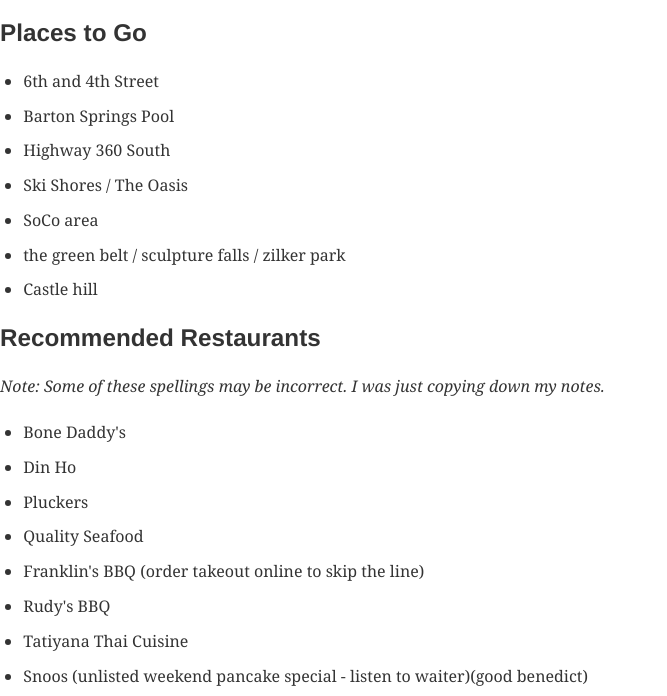
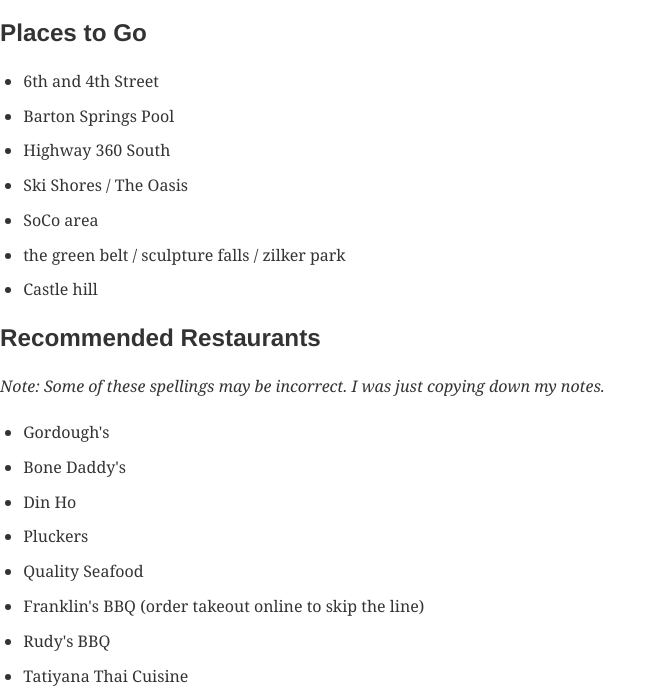
Before and after one commit to NoahLE/Developer-Notes, a Gatsby site: page /travel/austin/ in a window 1280 px wide. Shown: the part 77-773 px from the top of the page, without its empty margins (0-667 px from the left). Built offline with nearby package versions, Linux system fonts and the light colour scheme; Gatsby itself is replaced by a stand-in of ours; some packages are replaced by stand-ins of ours.

Commit message:
added restaurant

```diff
--- a/content/travel/austin.md
+++ b/content/travel/austin.md
@@ -19,6 +19,7 @@
 
 *Note: Some of these spellings may be incorrect. I was just copying down my notes.*
 
+- Gordough's
 - Bone Daddy's
 - Din Ho
 - Pluckers
```
